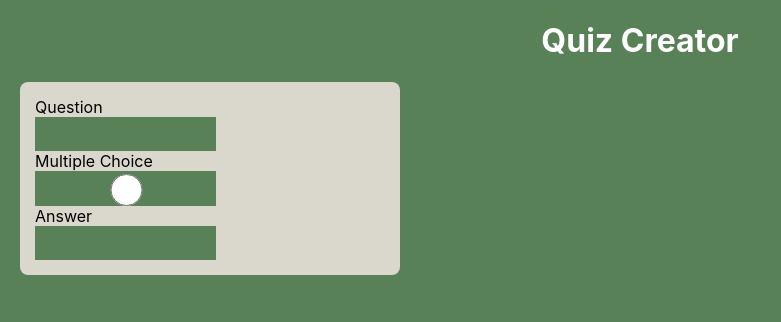
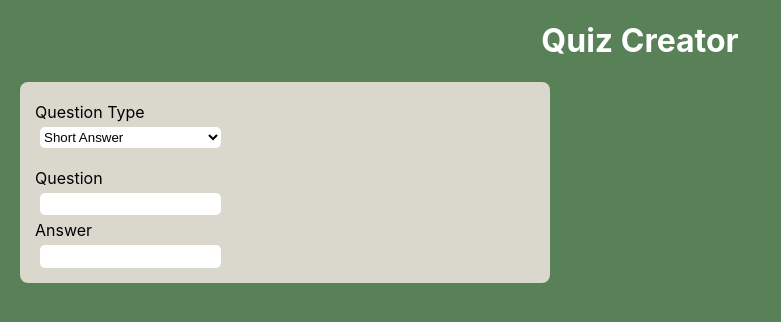
Before and after one commit to broliver18/stick-it-frontend, a React (Create React App) app: page /create-game in a window 1280 px wide. Shown: the top 322 px of the page, without its empty margins (0-781 px from the left). Built offline with nearby package versions, Linux system fonts and the light colour scheme; no server answers.

Commit message:
Get question-type to change form

```diff
--- a/src/Components/CreateGame/CreateGame.css
+++ b/src/Components/CreateGame/CreateGame.css
@@ -4,7 +4,7 @@
 
 .question-form {
     display: flex;
-    width: 350px;
+    width: 500px;
     margin: 20px;
     border-radius: 8px;
     padding: 15px;
@@ -14,14 +14,40 @@
 .question-form form {
     display: flex;
     flex-direction: column;
+    background-color: #dad7cd;
 }
 
 .question-form label {
     background-color: #dad7cd;
     color: black;
+    margin: 5px 0;
 }
 
 .question-form input {
     border: none;
-    height: 2rem;
+    height: 1.3rem;
+    border-radius: 5px;
+    background-color: white;
+    color: black;
+    margin-left: 5px;
 }
+
+.question-form select {
+    background-color: white;
+    color: black;
+    border: none;
+    height: 1.3rem;
+    border-radius: 5px;
+    margin-bottom: 15px;
+    margin-left: 5px;
+}
+
+.question-form select:focus {
+    outline: none;
+}
+
+.same-row {
+    display: flex;
+    justify-content: center;
+    background-color: #dad7cd;
+}
--- a/src/Components/CreateGame/CreateGame.js
+++ b/src/Components/CreateGame/CreateGame.js
@@ -6,9 +6,9 @@ import "./CreateGame.css";
 
 function CreateGame() {
   const [input, setInput] = useState({});
+  const [questionType, setQuestionType] = useState({ value: "short-answer" })
   const {
     question,
-    multipleChoice,
     answerOne,
     answerTwo,
     answerThree,
@@ -17,67 +17,69 @@ function CreateGame() {
     shortAnswer,
   } = input;
 
-  function handleChange(e) {
+  const handleSelectChange = e => setQuestionType({ value: e.target.value })
+
+  function handleInputChange(e) {
     const { name, value } = e.target;
     setInput((prevState) => ({ ...prevState, [name]: value }));
   }
 
   function renderAction() {
-    if (multipleChoice) {
+    if (questionType.value === "multiple-choice") {
       return (
         <>
-          <label for="answer-one">Answer 1</label>
+          <label>Answer 1</label>
           <input
             id="answer-one"
             name="answerOne"
             type="text"
             value={answerOne}
-            onChange={handleChange}
+            onChange={handleInputChange}
           />
-          <label for="answer-two">Answer 2</label>
+          <label>Answer 2</label>
           <input
             id="answer-two"
             name="answerTwo"
             type="text"
             value={answerTwo}
-            onChange={handleChange}
+            onChange={handleInputChange}
           />
-          <label for="answer-three">Answer 3</label>
+          <label>Answer 3</label>
           <input
             id="answer-three"
             name="answerThree"
             type="text"
             value={answerThree}
-            onChange={handleChange}
+            onChange={handleInputChange}
           />
-          <label for="answer-four">Answer 4</label>
+          <label>Answer 4</label>
           <input
             id="answer-four"
             name="answerFour"
             type="text"
             value={answerFour}
-            onChange={handleChange}
+            onChange={handleInputChange}
           />
-          <label for="correct-answer">Correct Answer</label>
+          <label>Correct Answer</label>
           <input
             id="correct-answer"
             name="correctAnswer"
             type="text"
             value={correntAnswer}
-            onChange={handleChange}
+            onChange={handleInputChange}
           />
         </>
       );
     } else {
       return (
         <>
-          <label for="short-answer">Answer</label>
+          <label>Answer</label>
           <input
             id="short-answer"
             name="answerTwo"
             type="text"
             value={shortAnswer}
-            onChange={handleChange}
+            onChange={handleInputChange}
           />
         </>
       );
@@ -87,20 +89,17 @@ function CreateGame() {
   function questionForm() {
     return (
       <form>
-        <label for="question">Question</label>
+        <label>Question Type</label>
+        <select onChange={handleSelectChange}>
+          <option value="short-answer">Short Answer</option>
+          <option value="multiple-choice">Multiple Choice</option>
+        </select>
+        <label>Question</label>
         <input
           id="question"
           name="question"
           value={question}
-          onChange={handleChange}
-        />
-        <label for="multiple-choice">Multiple Choice</label>
-        <input
-          id="multiple-choice"
-          name="multipleChoice"
-          type="radio"
-          value={multipleChoice}
-          onChange={handleChange}
+          onChange={handleInputChange}
         />
         {renderAction()}
       </form>
```
